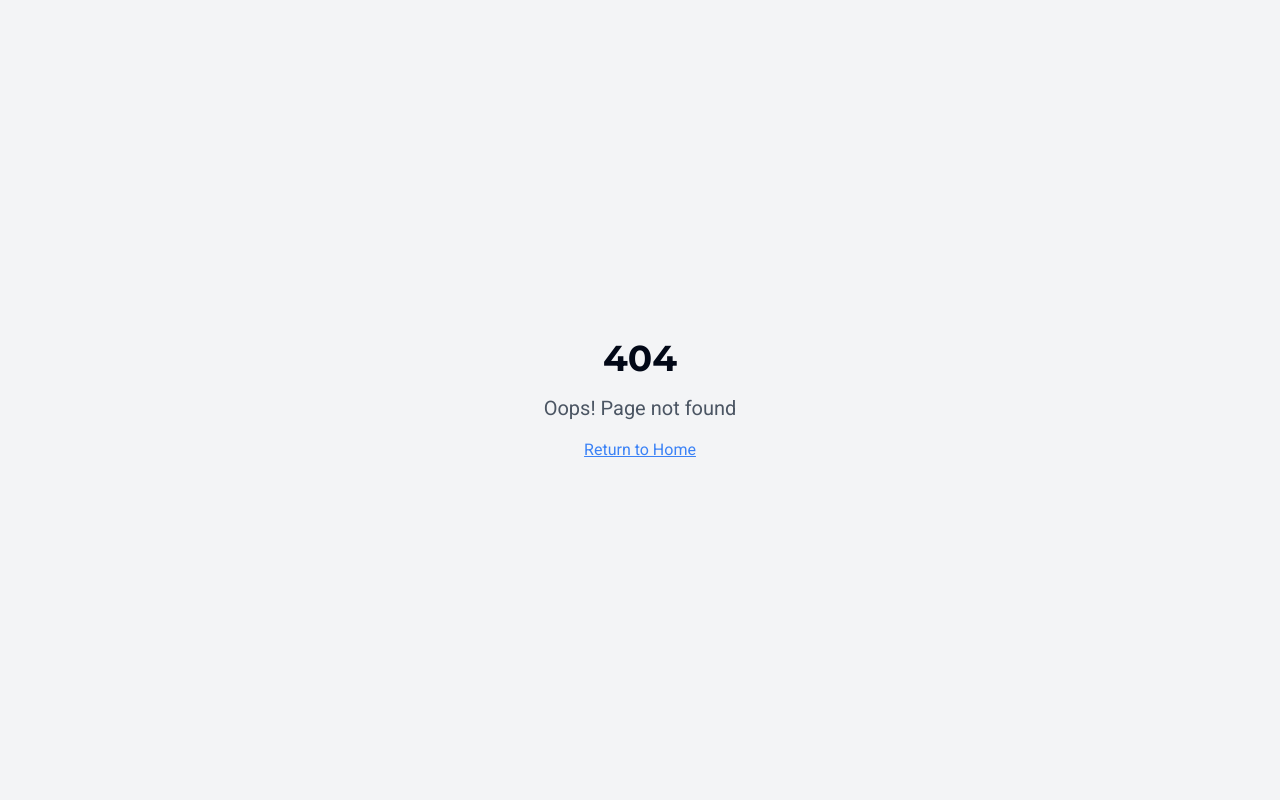
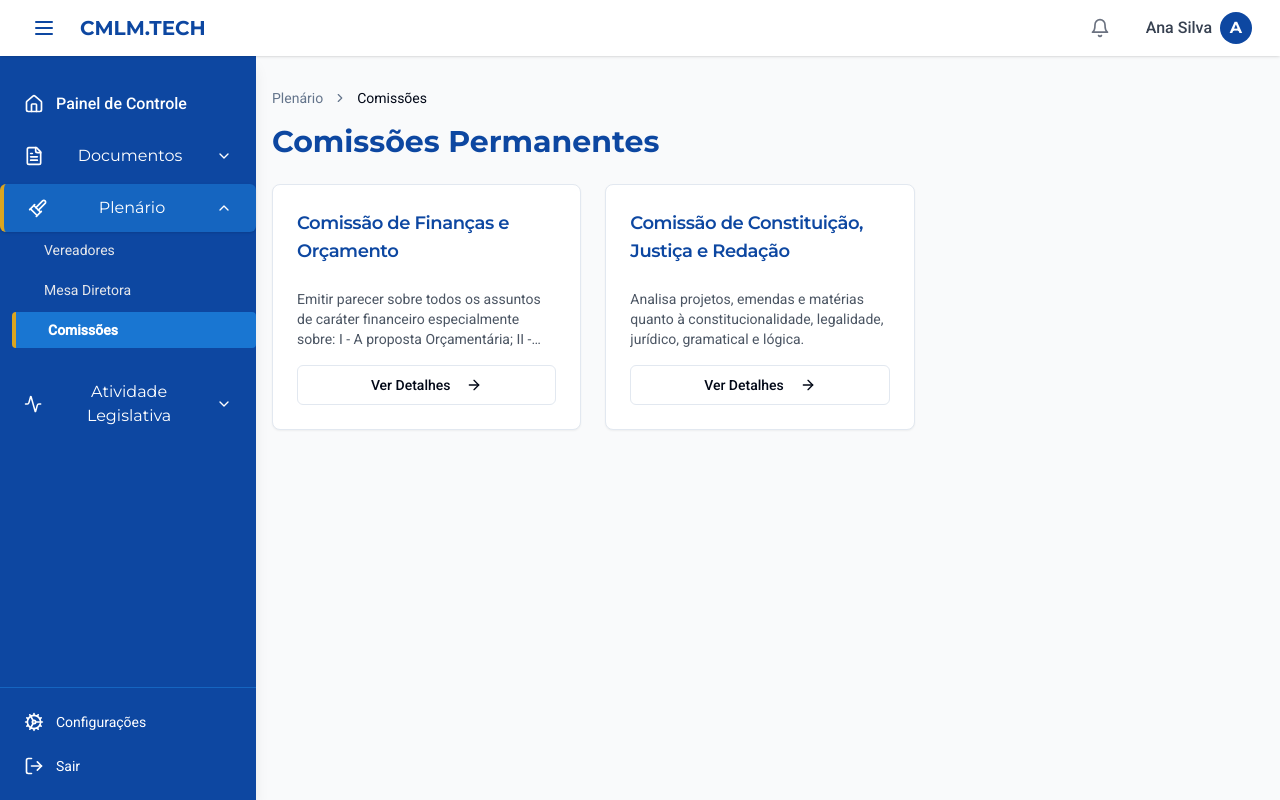
Before and after one commit to cmlm-tech/app, a React (Vite) app: page /plenario/comissoes in a window 1280 px wide. Before the commit this address had no page. Built offline with nearby package versions, Linux system fonts and the light colour scheme.

Commit message:
Rename commission detail route and add to sidebar
Renamed the commission detail route from `/plenario/comissoes/:id` to `/plenario/comissoes` and added a "Comissões" submenu under "Plenário" in the sidebar.

```diff
--- a/src/App.tsx
+++ b/src/App.tsx
@@ -14,7 +14,7 @@ import Materias from "./pages/documentos/Materias";
 import Atas from "./pages/documentos/Atas";
 import VereadoresPlenario from "./pages/plenario/Vereadores";
 import MesaDiretoraPlenario from "./pages/plenario/MesaDiretora";
-// import ComissoesPlenario from "./pages/plenario/Comissoes"; // Rota removida
+import ComissoesPlenario from "./pages/plenario/Comissoes";
 import SessoesLeg from "./pages/atividade-legislativa/Sessoes";
 import Pautas from "./pages/atividade-legislativa/Pautas";
 import Legislaturas from "./pages/atividade-legislativa/Legislaturas";
@@ -42,7 +42,7 @@ const App = () => (
           <Route path="/documentos/atas" element={<Atas />} />
           <Route path="/plenario/vereadores" element={<VereadoresPlenario />} />
           <Route path="/plenario/mesa-diretora" element={<MesaDiretoraPlenario />} />
-          {/* <Route path="/plenario/comissoes" element={<ComissoesPlenario />} /> */}
+          <Route path="/plenario/comissoes" element={<ComissoesPlenario />} />
           <Route path="/plenario/comissoes/:id" element={<DetalheComissao />} />
           <Route path="/atividade-legislativa/sessoes" element={<SessoesLeg />} />
           <Route path="/atividade-legislativa/pautas" element={<Pautas />} />
--- a/src/components/AppSidebar.tsx
+++ b/src/components/AppSidebar.tsx
@@ -47,6 +47,10 @@ const sidebarMenu = [
       {
         label: "Mesa Diretora",
         to: "/plenario/mesa-diretora"
+      },
+      {
+        label: "Comissões",
+        to: "/plenario/comissoes"
       }
     ],
   },
--- /dev/null
+++ b/src/components/comissoes/CardComissao.tsx
@@ -0,0 +1,33 @@
+
+import { Card, CardHeader, CardTitle, CardContent } from "@/components/ui/card";
+import { Button } from "@/components/ui/button";
+import { ArrowRight } from "lucide-react";
+import { Link } from "react-router-dom";
+
+type Comissao = {
+  id: string;
+  nome: string;
+  competencias: string;
+};
+
+interface CardComissaoProps {
+  comissao: Comissao;
+}
+
+export const CardComissao = ({ comissao }: CardComissaoProps) => {
+  return (
+    <Card className="hover:shadow-lg transition-shadow flex flex-col">
+      <CardHeader>
+        <CardTitle className="text-lg text-gov-blue-800">{comissao.nome}</CardTitle>
+      </CardHeader>
+      <CardContent className="flex flex-col flex-grow">
+        <p className="text-sm text-gray-600 mb-4 line-clamp-3 flex-grow">{comissao.competencias}</p>
+        <Link to={`/plenario/comissoes/${comissao.id}`} className="mt-auto">
+          <Button variant="outline" className="w-full">
+            Ver Detalhes <ArrowRight className="ml-2 h-4 w-4" />
+          </Button>
+        </Link>
+      </CardContent>
+    </Card>
+  );
+};
--- /dev/null
+++ b/src/pages/plenario/Comissoes.tsx
@@ -0,0 +1,36 @@
+
+import { AppLayout } from "@/components/AppLayout";
+import { Breadcrumb, BreadcrumbItem, BreadcrumbLink, BreadcrumbList, BreadcrumbPage, BreadcrumbSeparator } from "@/components/ui/breadcrumb";
+import { COMISSOES_MOCK } from "./data";
+import { CardComissao } from "@/components/comissoes/CardComissao";
+import { Link } from "react-router-dom";
+
+export default function ComissoesPlenario() {
+  return (
+    <AppLayout>
+      <Breadcrumb className="mb-4">
+        <BreadcrumbList>
+          <BreadcrumbItem>
+            <BreadcrumbLink asChild>
+              <Link to="/plenario/vereadores">Plenário</Link>
+            </BreadcrumbLink>
+          </BreadcrumbItem>
+          <BreadcrumbSeparator />
+          <BreadcrumbItem>
+            <BreadcrumbPage>Comissões</BreadcrumbPage>
+          </BreadcrumbItem>
+        </BreadcrumbList>
+      </Breadcrumb>
+      <div className="flex justify-between items-center mb-6">
+        <h1 className="text-3xl font-montserrat font-bold text-gov-blue-800">
+          Comissões Permanentes
+        </h1>
+      </div>
+      <div className="grid grid-cols-1 md:grid-cols-2 lg:grid-cols-3 gap-6">
+        {COMISSOES_MOCK.map((comissao) => (
+          <CardComissao key={comissao.id} comissao={comissao} />
+        ))}
+      </div>
+    </AppLayout>
+  );
+}
--- a/src/pages/plenario/comissoes/[id].tsx
+++ b/src/pages/plenario/comissoes/[id].tsx
@@ -7,64 +7,7 @@ import { ModalGerenciarMembros } from "@/components/comissoes/ModalGerenciarMemb
 import { CardMembroComissao } from "@/components/comissoes/CardMembroComissao";
 import { Label } from "@/components/ui/label";
 import { Select, SelectContent, SelectItem, SelectTrigger, SelectValue } from "@/components/ui/select";
-
-// Mocks compartilhados (em projeto real, centralizar estes dados)
-const vereadoresMock = [
-  {
-    id: "1",
-    nome: "Ana Souza",
-    partido: "Democratas",
-    foto: "https://randomuser.me/api/portraits/women/45.jpg",
-  },
-  {
-    id: "2",
-    nome: "Carlos Lima",
-    partido: "Republicanos",
-    foto: "https://randomuser.me/api/portraits/men/12.jpg",
-  },
-  {
-    id: "3",
-    nome: "Beatriz Pereira",
-    partido: "Progressistas",
-    foto: "https://randomuser.me/api/portraits/women/65.jpg",
-  },
-  {
-    id: "4",
-    nome: "Paulo Silva",
-    partido: "PSD",
-    foto: "https://randomuser.me/api/portraits/men/44.jpg",
-  },
-  {
-    id: "5",
-    nome: "Lucas Gama",
-    partido: "Republicanos",
-    foto: "https://randomuser.me/api/portraits/men/92.jpg",
-  },
-];
-
-const COMISSOES_MOCK = [
-  {
-    id: "c2",
-    nome: "Comissão de Finanças e Orçamento",
-    competencias: "Emitir parecer sobre todos os assuntos de caráter financeiro especialmente sobre: I - A proposta Orçamentária; II - Projetos que fixem vencimentos do funcionalismo; III - Concessão de subvenções; IV - Legislação tributária municipal; V - Outros assuntos de caráter financeiro.",
-    membros: [
-      { papel: "presidente", id: "4" },
-      { papel: "relator", id: "1" },
-      { papel: "membro", id: "2" },
-      { papel: "membro", id: "5" },
-    ],
-  },
-  {
-    id: "c1",
-    nome: "Comissão de Constituição, Justiça e Redação",
-    competencias: "Analisa projetos, emendas e matérias quanto à constitucionalidade, legalidade, jurídico, gramatical e lógica.",
-    membros: [
-      { papel: "presidente", id: "2" },
-      { papel: "relator", id: "3" },
-      { papel: "membro", id: "1" },
-    ],
-  },
-];
+import { COMISSOES_MOCK, vereadoresMock } from "../data";
 
 // Mock de permissão do admin
 const IS_ADMIN = true;
@@ -113,6 +56,12 @@ export default function DetalheComissao() {
             <BreadcrumbLink asChild>
               {/* O link de "Plenário" agora aponta para "vereadores" como página principal do módulo */}
               <a onClick={() => navigate("/plenario/vereadores")}>Plenário</a>
+            </BreadcrumbLink>
+          </BreadcrumbItem>
+          <BreadcrumbSeparator />
+          <BreadcrumbItem>
+            <BreadcrumbLink asChild>
+              <a onClick={() => navigate("/plenario/comissoes")}>Comissões</a>
             </BreadcrumbLink>
           </BreadcrumbItem>
           <BreadcrumbSeparator />
--- /dev/null
+++ b/src/pages/plenario/data.ts
@@ -0,0 +1,58 @@
+
+// Mocks compartilhados para comissões e vereadores
+export const vereadoresMock = [
+  {
+    id: "1",
+    nome: "Ana Souza",
+    partido: "Democratas",
+    foto: "https://randomuser.me/api/portraits/women/45.jpg",
+  },
+  {
+    id: "2",
+    nome: "Carlos Lima",
+    partido: "Republicanos",
+    foto: "https://randomuser.me/api/portraits/men/12.jpg",
+  },
+  {
+    id: "3",
+    nome: "Beatriz Pereira",
+    partido: "Progressistas",
+    foto: "https://randomuser.me/api/portraits/women/65.jpg",
+  },
+  {
+    id: "4",
+    nome: "Paulo Silva",
+    partido: "PSD",
+    foto: "https://randomuser.me/api/portraits/men/44.jpg",
+  },
+  {
+    id: "5",
+    nome: "Lucas Gama",
+    partido: "Republicanos",
+    foto: "https://randomuser.me/api/portraits/men/92.jpg",
+  },
+];
+
+export const COMISSOES_MOCK = [
+  {
+    id: "c2",
+    nome: "Comissão de Finanças e Orçamento",
+    competencias: "Emitir parecer sobre todos os assuntos de caráter financeiro especialmente sobre: I - A proposta Orçamentária; II - Projetos que fixem vencimentos do funcionalismo; III - Concessão de subvenções; IV - Legislação tributária municipal; V - Outros assuntos de caráter financeiro.",
+    membros: [
+      { papel: "presidente", id: "4" },
+      { papel: "relator", id: "1" },
+      { papel: "membro", id: "2" },
+      { papel: "membro", id: "5" },
+    ],
+  },
+  {
+    id: "c1",
+    nome: "Comissão de Constituição, Justiça e Redação",
+    competencias: "Analisa projetos, emendas e matérias quanto à constitucionalidade, legalidade, jurídico, gramatical e lógica.",
+    membros: [
+      { papel: "presidente", id: "2" },
+      { papel: "relator", id: "3" },
+      { papel: "membro", id: "1" },
+    ],
+  },
+];
```
